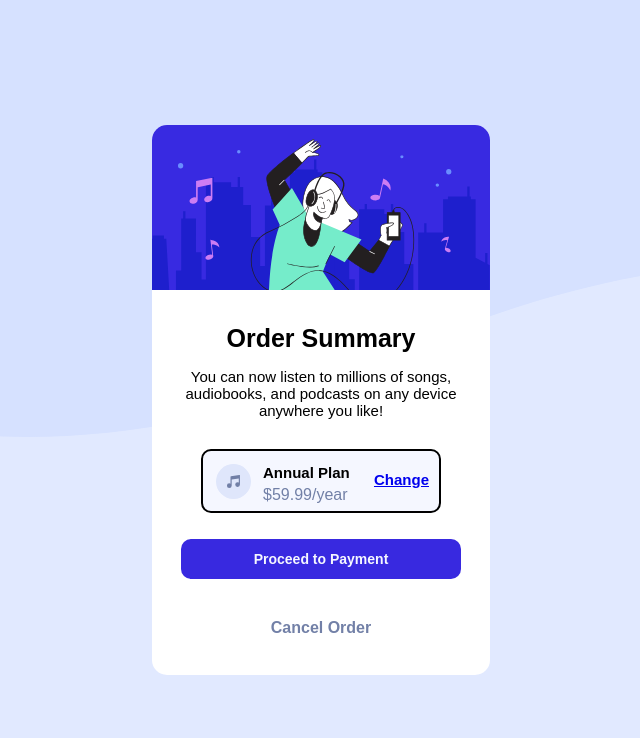
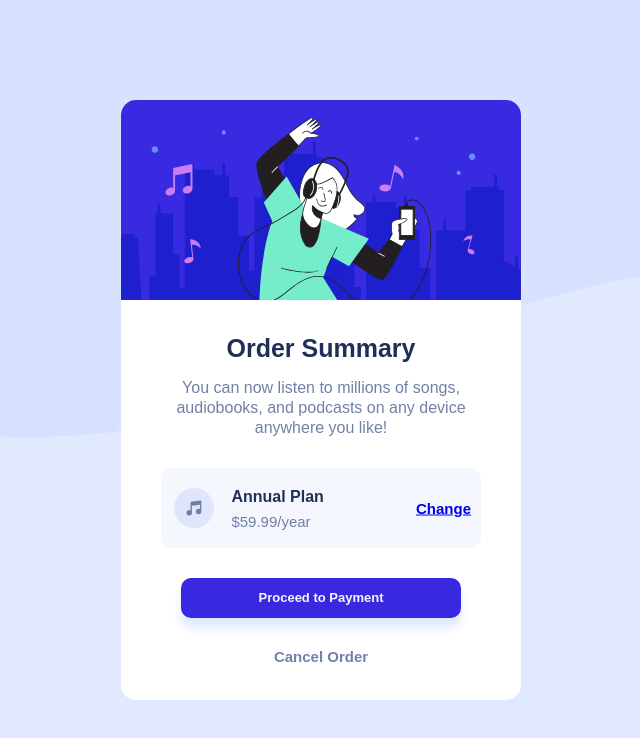
Before and after one commit to Alves-Andre/Primeiro-Challenger, a plain HTML site: page index.html in a window 1280 px wide. Shown: the top 738 px of the page, without its empty margins (319-959 px from the left). Drawn offline with Linux system fonts and the light colour scheme; a web font is replaced by a local one.

Commit message:
finalização do projeto

```diff
--- a/styles/estilo.css
+++ b/styles/estilo.css
@@ -14,8 +14,8 @@ color: hsl(228, 45%, 44%);
 #corpo {
     top: 50%; /*distancia do container até o topo da página*/
     background-color: white;
-    width: 338px;
-    height: 550px;
+    width: 400px;
+    height: 600px;
     border-radius: 15px;
     left: 50%;
     transform: translate(-50%, -50%); /* primeiro valor referente ao eixo X e segundo ao eixo Y/
@@ -23,6 +23,7 @@ color: hsl(228, 45%, 44%);
     usado para centralizar percentualmente elementos*/
     position: absolute; /*cria uma camada própria e sua posicao é relacionada a todo o container
     que ele está inserido*/
+    box-shadow: 0 0 10px hsl(225, 100%, 94%);
 }
 
 #fundo {
@@ -38,8 +39,8 @@ body{
     background-color: #e1e9ff;
 }
 img {
-    width: 338px;
-    height: 165px;
+    width: 400px;
+    height: 200px;
     border-top-left-radius: 15px;
     border-top-right-radius: 15px;
 }
@@ -49,16 +50,23 @@ img {
 #informacoes h3:first-child {
     margin-top: 30px;
     font-size: 25px;
+    color:hsl(223, 47%, 23%);
 }
 p:nth-child(2) { /*serve para selecionar a segunda tag P da página (nesse contexo)*/
+    position: relative;
     margin-top: 15px;
-    font-size: 15px;
+    font-size: 16px;
+    width: 75%;
+    left: 50%;
+    transform: translateX(-50%);
+    color: hsl(224, 23%, 55%);
+    text-align: center;
+    line-height: 20px
 }
 #detalhes {
-    border: solid 2px;
     border-radius: 10px;
-    width: 236px;
-    height: 60px;
+    width: 80%;
+    height: 80px;
     left: 50%;
     transform: translate(-50%);
     margin-top: 30px;
@@ -66,37 +74,38 @@ p:nth-child(2) { /*serve para selecionar a segunda tag P da página (nesse conte
     background-color: hsl(225, 100%, 98%);
 }
 #detalhes img {
-    width: 35px;
-    height: 35px;
+    width: 40px;
+    height: 40px;
     left: 12.5px;
     position: absolute;
-    margin-top: 12.5px;
-}
-#botao {
-    position: absolute;
-    margin-top: 120px;
-    margin-bottom: 30px;
+    top: 50%;
+    transform: translateY(-50%);
 }
 #detalhes h4 {
     position: absolute;
-    font-size: 15px;
-    margin-top: 12.5px;
-    left: 60px;
+    font-size: 16px;
+    top: 20px;
+    left: 22%;
+    color: hsl(223, 47%, 23%);
 }
 #detalhes p:nth-child(3) {
     position: absolute;
-    margin-top: 35px;
-    left: 60px;
+    top: 45px;
+    left: 22%;
     color: hsl(224, 23%, 55%);
+    font-size: 15px;
 }
 #detalhes a {
     position: absolute;
     right: 10px;
-    margin-top: 20px;
     font-size: 15px;
+    top: 50%;
+    transform: translateY(-50%);
 }
 #botao {
     position: absolute;
+    margin-top: 140px;
+    margin-bottom: 30px;
     width: 280px;
     height: 40px;
     background-color: hsl(245, 75%, 52%);
@@ -104,6 +113,7 @@ p:nth-child(2) { /*serve para selecionar a segunda tag P da página (nesse conte
     left: 50%;
     transform: translateX(-50%);
     text-align: center;
+    box-shadow: 0 10px 10px hsl(225, 100%, 94%);
 }
 #botao a {
     position: absolute;
@@ -113,17 +123,30 @@ p:nth-child(2) { /*serve para selecionar a segunda tag P da página (nesse conte
     left: 50%;
     transform: translateX(-50%);
     margin-top: 12px;
-    font-size: 14px;
+    font-size: 13px;
 }
 #cancelar {
     position: absolute;
     text-align: center;
     height: 50px;
-    margin-top: 200px;
+    margin-top: 210px;
     left: 50%;
     transform: translateX(-50%);
 }
 #cancelar a {
     text-decoration: none;
     color: hsl(224, 23%, 55%);
+    font-size: 15px;
 }
+
+/*Efeitos*/
+#detalhes a:hover {
+    text-decoration: none;
+    opacity: 70%;
+}
+#botao:hover {
+    opacity: 70%;
+}
+#cancelar a:hover {
+    color: hsl(223, 47%, 23%);
+}
```
Also changed, not shown: 1 other file.
